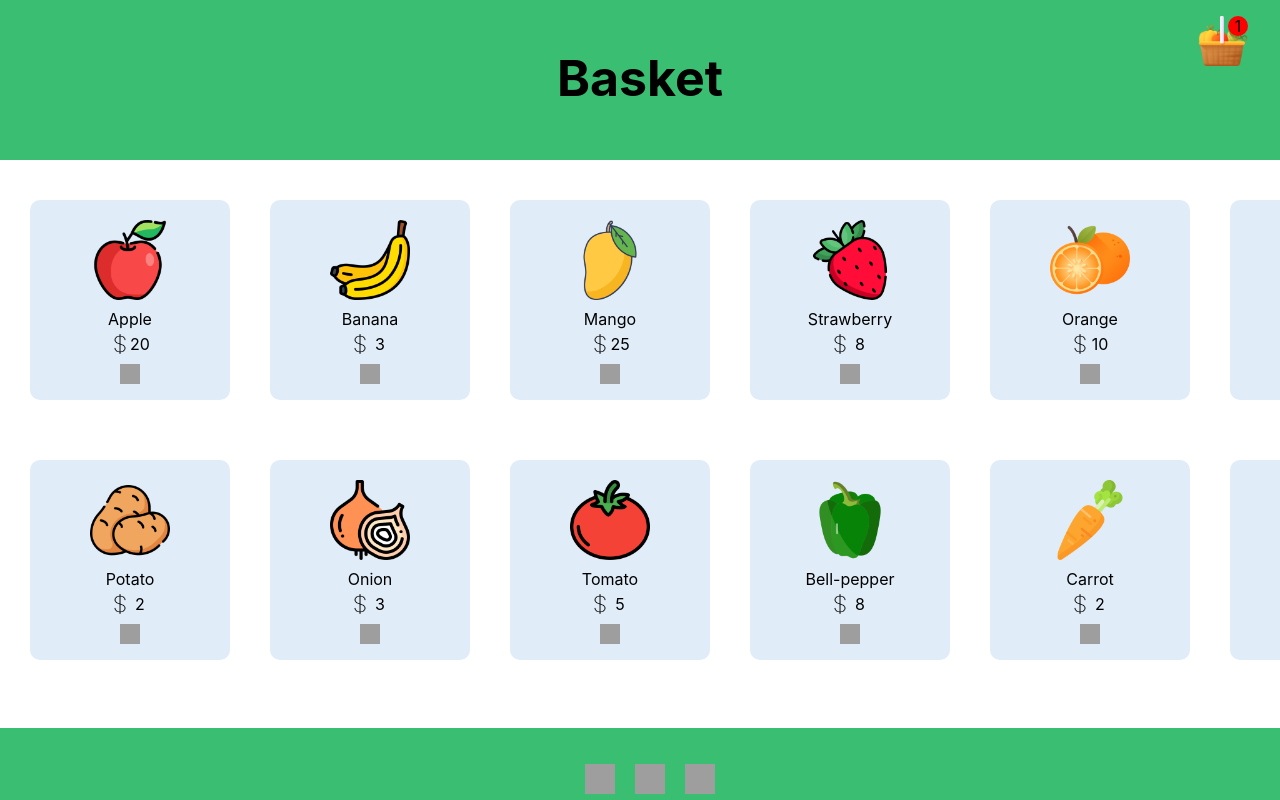
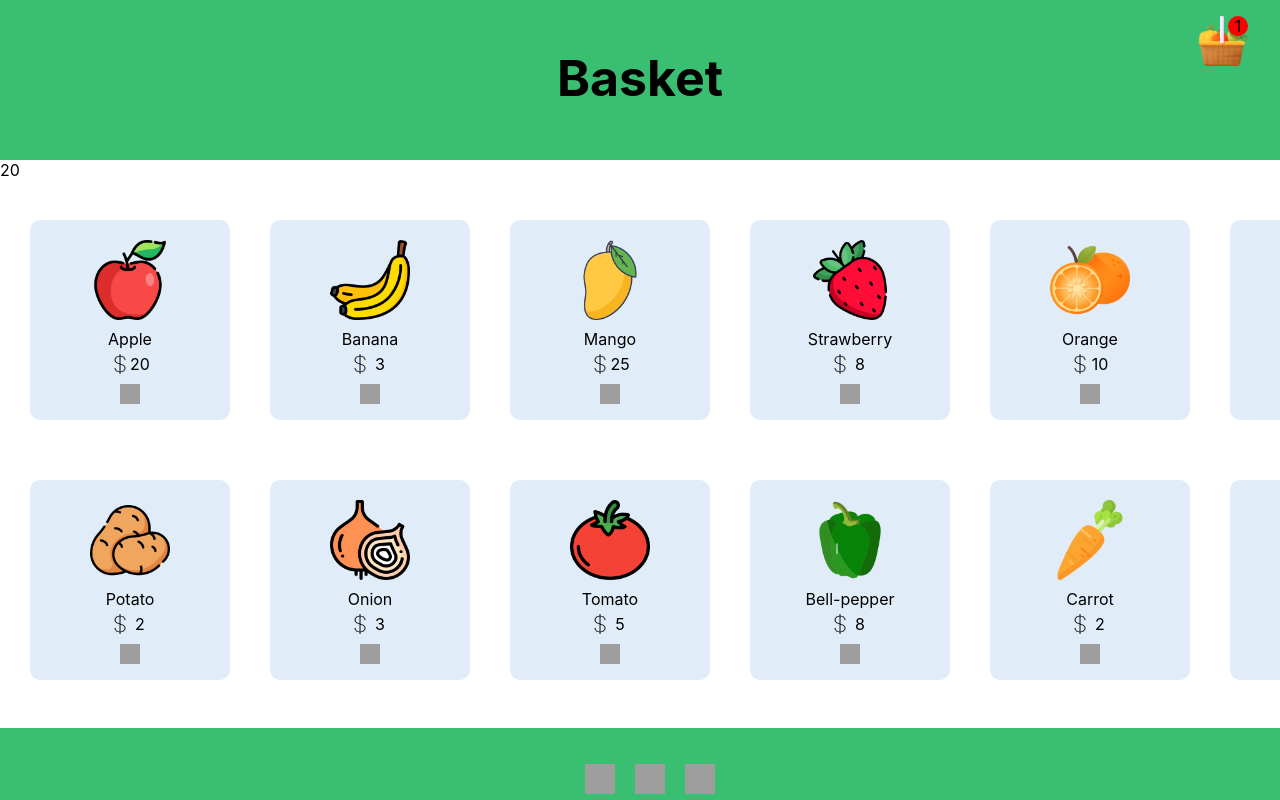
Before and after one commit to Akash-152000/Basket_app, a React (Create React App) app: page / in a window 1280 px wide. Both pictures are taken after a click on the picture 130 px from the left and 374 px from the top of the page. Built offline with nearby package versions, Linux system fonts and the light colour scheme; grey boxes are pictures that could not be loaded.

Commit message:
Update App.js

```diff
--- a/src/App.js
+++ b/src/App.js
@@ -14,7 +14,9 @@ class App extends Component {
     super(props)
     this.state={
         myBasket:[],
-        click:false
+        items:[],
+        click:false,
+        price:0
     }
     this.handleClick=this.handleClick.bind(this)
     this.handleClick2=this.handleClick2.bind(this)
@@ -23,7 +25,13 @@ class App extends Component {
 
   handleClick=(name,price)=>{
     this.setState({
-        myBasket:[...this.state.myBasket,{name:name,price:price}]
+        myBasket:[...this.state.myBasket,{name:name,price:price}],
+    })
+    this.setState({
+      items:[...this.state.items,name]
+    })
+    this.setState({
+      price:this.state.price+price
     })
   }
 
@@ -34,7 +42,6 @@ class App extends Component {
   }
 
   render() {
-    console.log(this.state.myBasket)
     return (
           <div className="App">
             <div className="header">
@@ -43,13 +50,16 @@ class App extends Component {
             </div>
             <div >
                     {this.state.myBasket.length>0?
+                      <div>
                         <p className="ping"> {this.state.myBasket.length}</p>
+                        <p className="total_price">{this.state.price}</p>
+                      </div>
                         :<p></p>
                     }
             </div>
             <div>
               {this.state.click?
-                <Basket className="basket" myBasket={this.state.myBasket}/>
+                <Basket items={this.state.items}/>
                 :<p></p>
               }
             </div>
```
